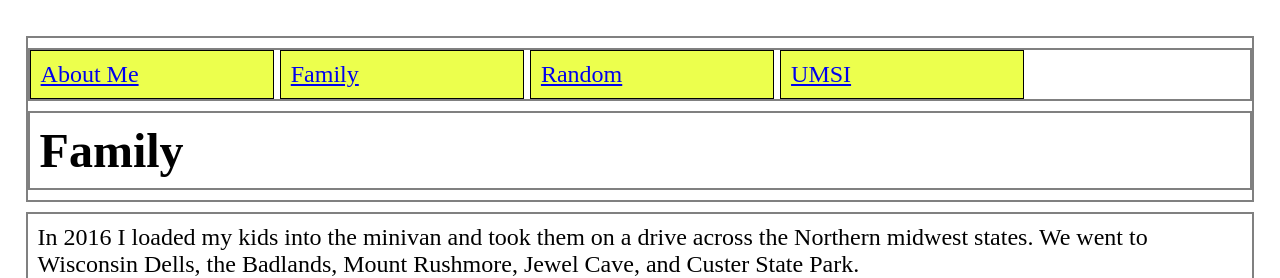
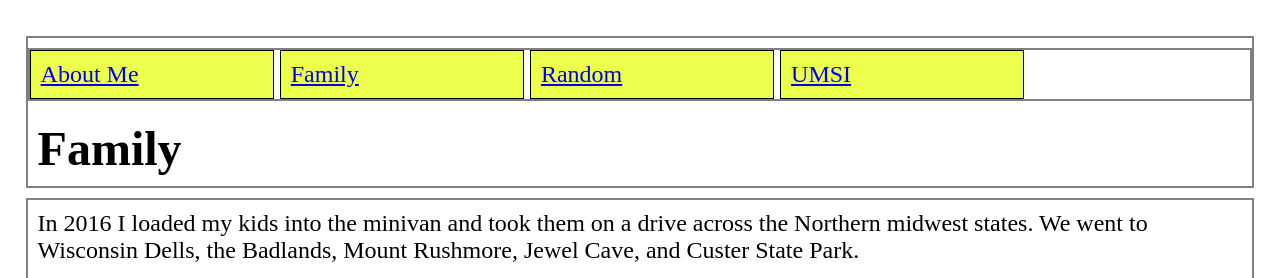
Before and after one commit to chloebethcanon/chloebethcanon.github.io, a plain HTML site: page homework1-2021/personal.html in a window 1280 px wide. Shown: the top 278 px of the page. Drawn offline with Linux system fonts and the light colour scheme.

Commit message:
Change h1 back to h2

```diff
--- a/homework1-2021/personal.html
+++ b/homework1-2021/personal.html
@@ -18,7 +18,7 @@
 				<li><a href = "http://www.si.umich.edu">UMSI</a></li>
 			</ul>
 		</nav>
-		<h1>Family</h1>
+		<h2>Family</h2>
 	</header>
 
 
```
